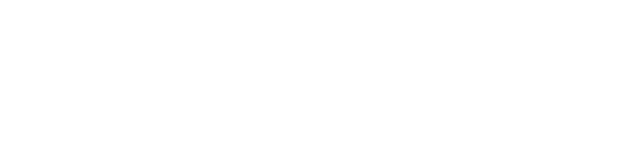
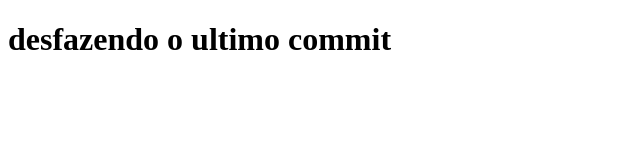
Before and after one commit to danielchessahl/aula-github, a plain HTML site: page index.html in a window 1280 px wide. Shown: the whole page, without its empty margins (0-640 px from the left). Drawn offline with Linux system fonts and the light colour scheme.

Commit message:
update para github

```diff
--- a/index.html
+++ b/index.html
@@ -6,6 +6,6 @@
     <title>Aula de Git</title>
 </head>
 <body>
-
+    <h1>desfazendo o ultimo commit</h1>
 </body>
 </html>
```
